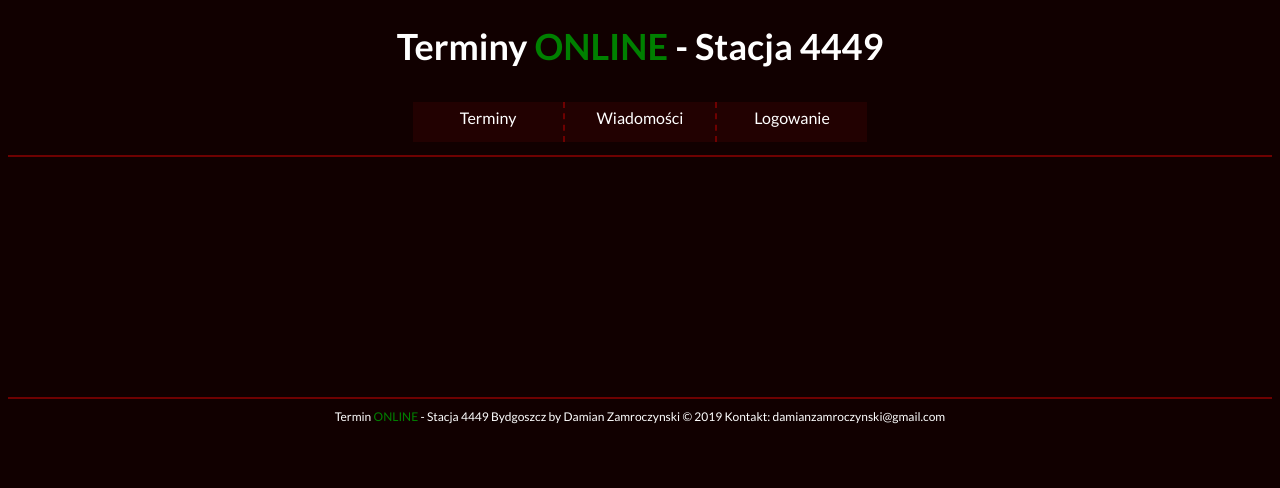
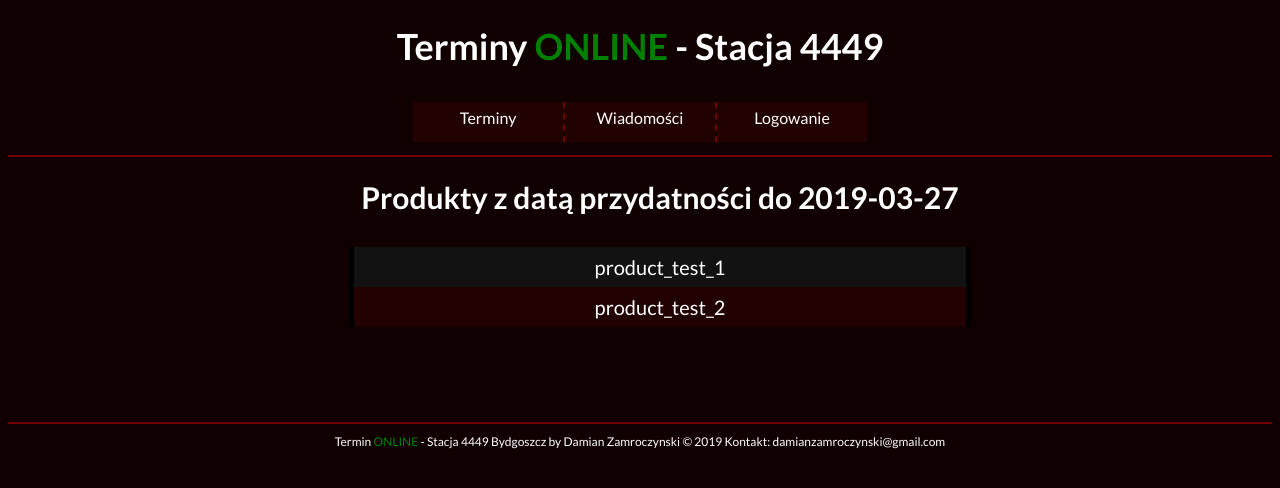
Before and after one commit to zamroczynski/expiry_date_system, a PHP site: page / in a window 1280 px wide. Shown: the top 488 px of the page. Run offline with PHP 8.4, Linux system fonts and the light colour scheme; data comes from the database, SQL or seed files in the repository.

Commit message:
Add auto search expiry date on main site

```diff
--- a/index.php
+++ b/index.php
@@ -1,5 +1,10 @@
 <?php
     session_start();
+    require_once 'database_connection.php';
+    $today = new DateTime();
+    $today_string = $today->format('Y-m-d');
+    $today_query = 'SELECT expiry_date.id, expiry_date.date, products.name FROM expiry_date, products WHERE
+    products.id=expiry_date.id_product AND expiry_date.date="'.$today_string.'" ORDER BY expiry_date.id';
 ?>
 <!DOCTYPE HTML>
 <html lang="pl">
@@ -29,7 +34,24 @@
             </ul>
         </div>
         <div class="result">
-
+            <ol>
+                <?php
+                    echo "<h2>Produkty z datą przydatności do $today_string </h2>";
+                    $result = $db->query($today_query);
+                    if ($result->rowCount() > 0)
+                    {
+                        foreach($result as $row) {
+                            echo "<li>";
+                            print_r($row['name']);
+                            echo "</li>";
+                        }
+                    }
+                    else
+                    {
+                        echo "Brak produktów, które się terminują!";
+                    }
+                ?>
+            </ol>
         </div>
         <div class="main_page_form">
 
--- a/main.css
+++ b/main.css
@@ -77,6 +77,19 @@ h2
     line-height: 100%;
     padding-bottom: 10px;
 }
+ol
+{
+    list-style-type: none;
+}
+ol > li
+{
+    border-left: 5px solid rgb(0, 0, 0);
+    border-right: 5px solid rgb(0, 0, 0);
+    background-color: #131212;
+    width: 50%;
+    margin-left: auto;
+    margin-right: auto;
+}
 ol > li:nth-child(odd)
 {
     background-color: #220101;
```
